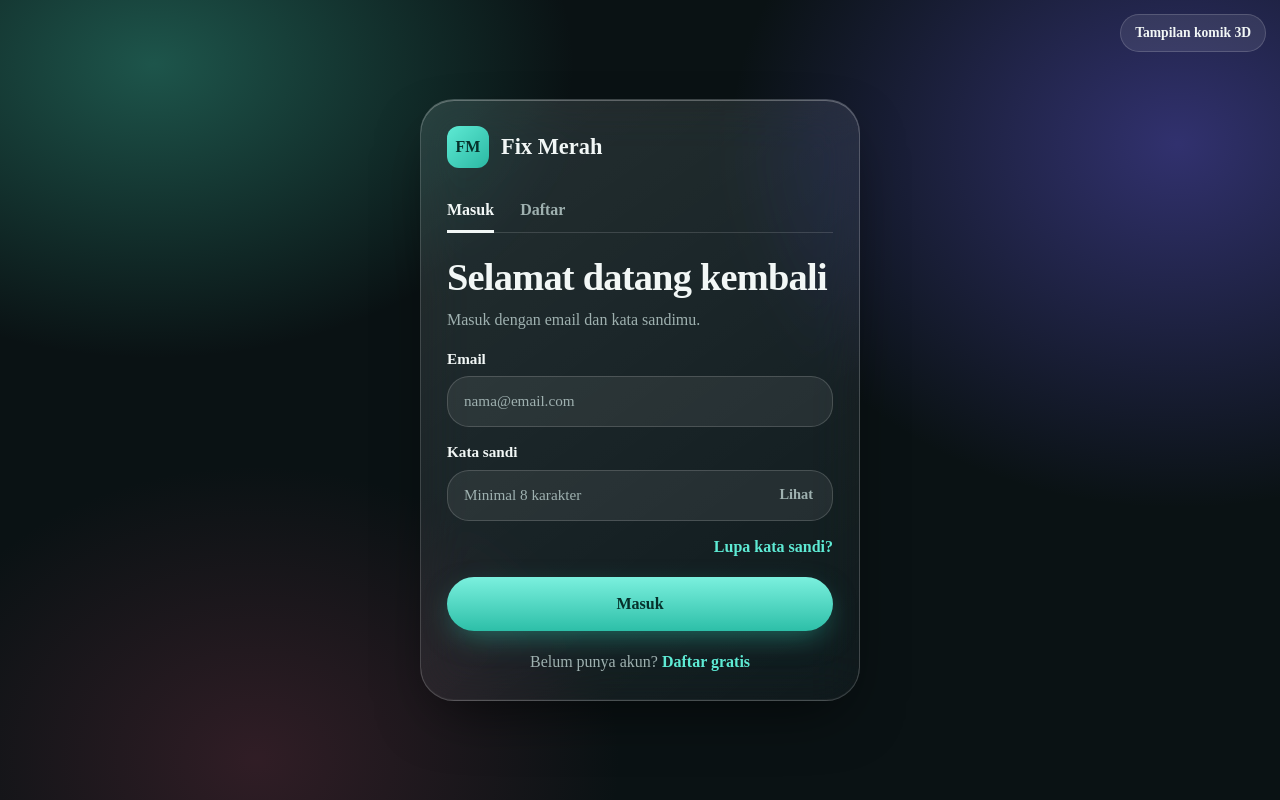
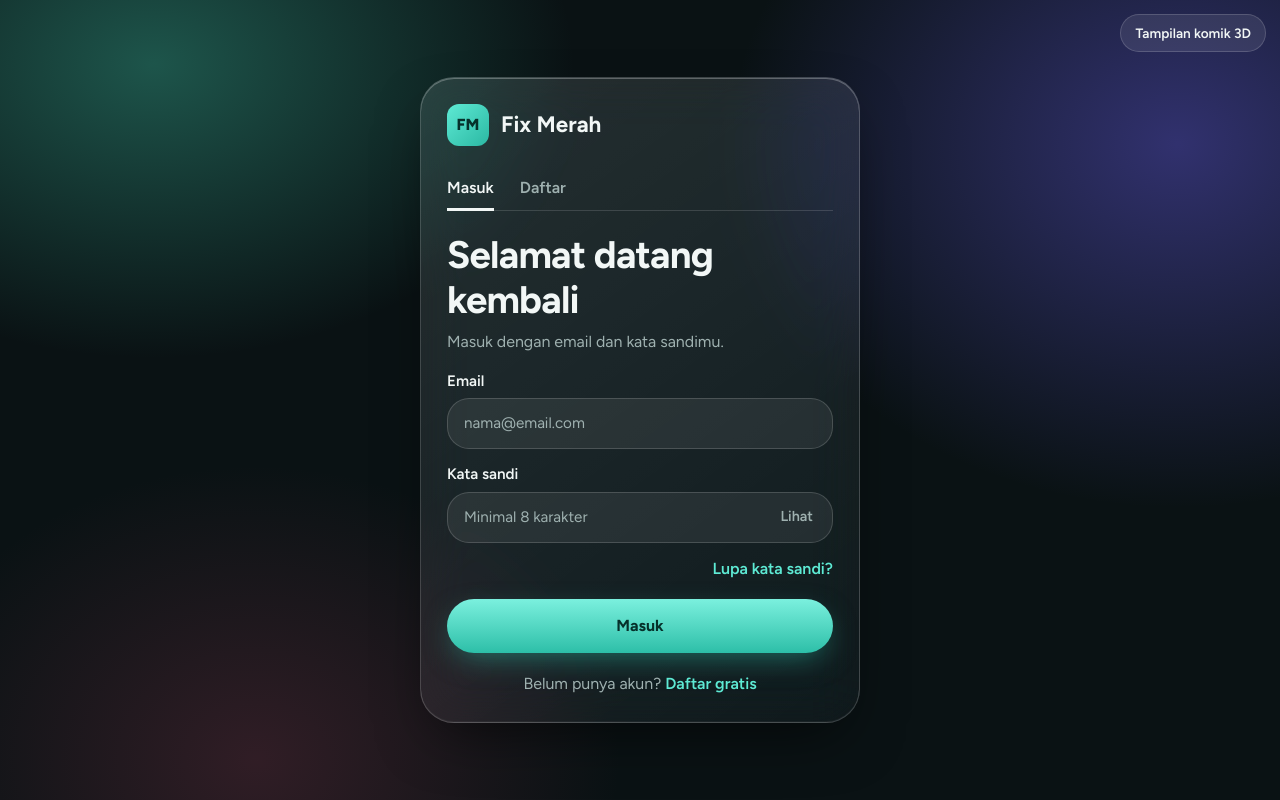
Before and after one commit to fixred444/Fix-merah, a Next.js app: page /masuk in a window 1280 px wide. Built offline with nearby package versions, Linux system fonts and the light colour scheme; no server answers.

Commit message:
Add files via upload

```diff
--- a/app/layout.js
+++ b/app/layout.js
@@ -10,9 +10,9 @@ const themeScript = `try{document.documentElement.dataset.theme=localStorage.get
 
 export default function RootLayout({ children }) {
   return (
-    <html lang="id" data-theme="glass" suppressHydrationWarning>
+    <html lang="id" data-theme="glass" className={`${body.variable} ${comic.variable}`} suppressHydrationWarning>
       <head><script dangerouslySetInnerHTML={{ __html: themeScript }} /></head>
-      <body className={`${body.variable} ${comic.variable}`}>
+      <body>
         <div className="bg" aria-hidden="true" />
         {children}
       </body>
```
